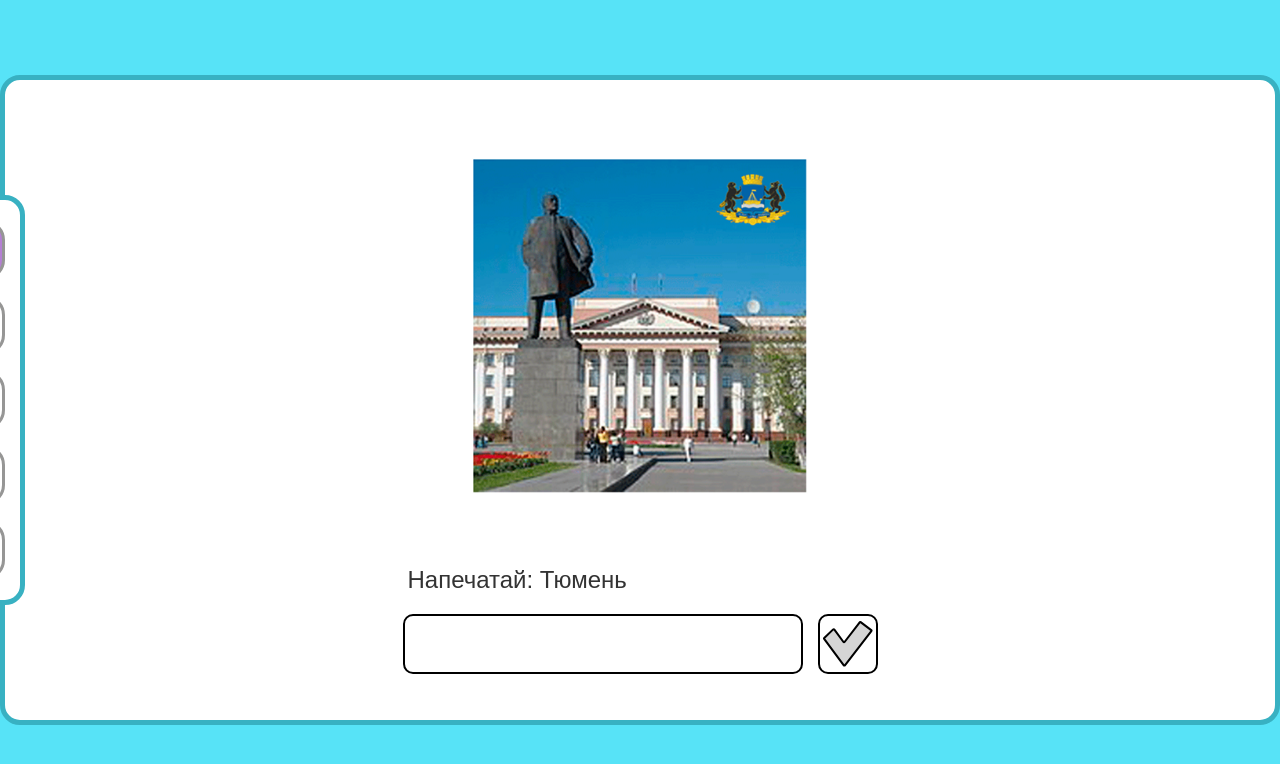
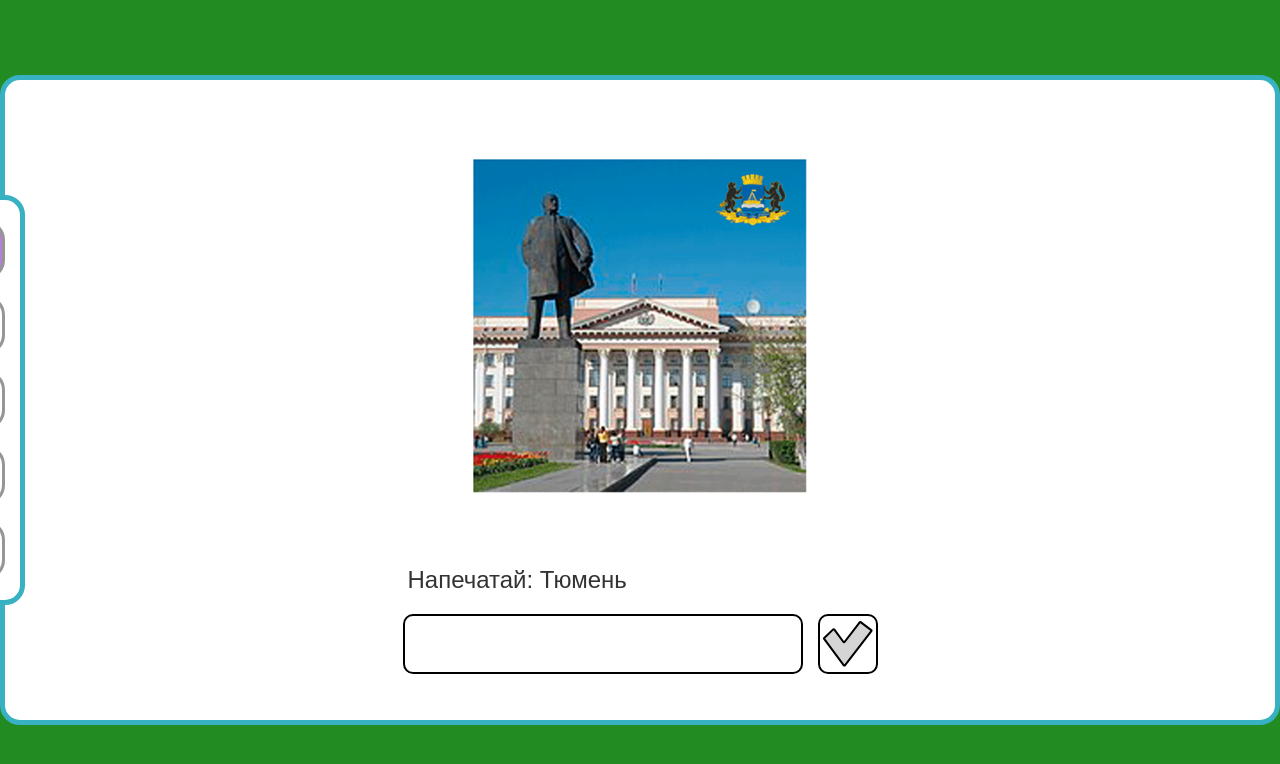
Before and after one commit to TanyushaBalandova/Test-assignment, a plain HTML site: page index.html in a window 1280 px wide. Shown: the top 764 px of the page. Drawn offline with Linux system fonts and the light colour scheme.

Commit message:
Изменила цвет в body файл style.css

```diff
--- a/style/style.css
+++ b/style/style.css
@@ -7,7 +7,7 @@
 /* Главный контейнер */
 body{
     font-family: Arial, sans-serif;
-    background-color: #57E3F7;
+    background-color: #228B22;
     display: flex;
     justify-content: center;
     align-items: center;
```
